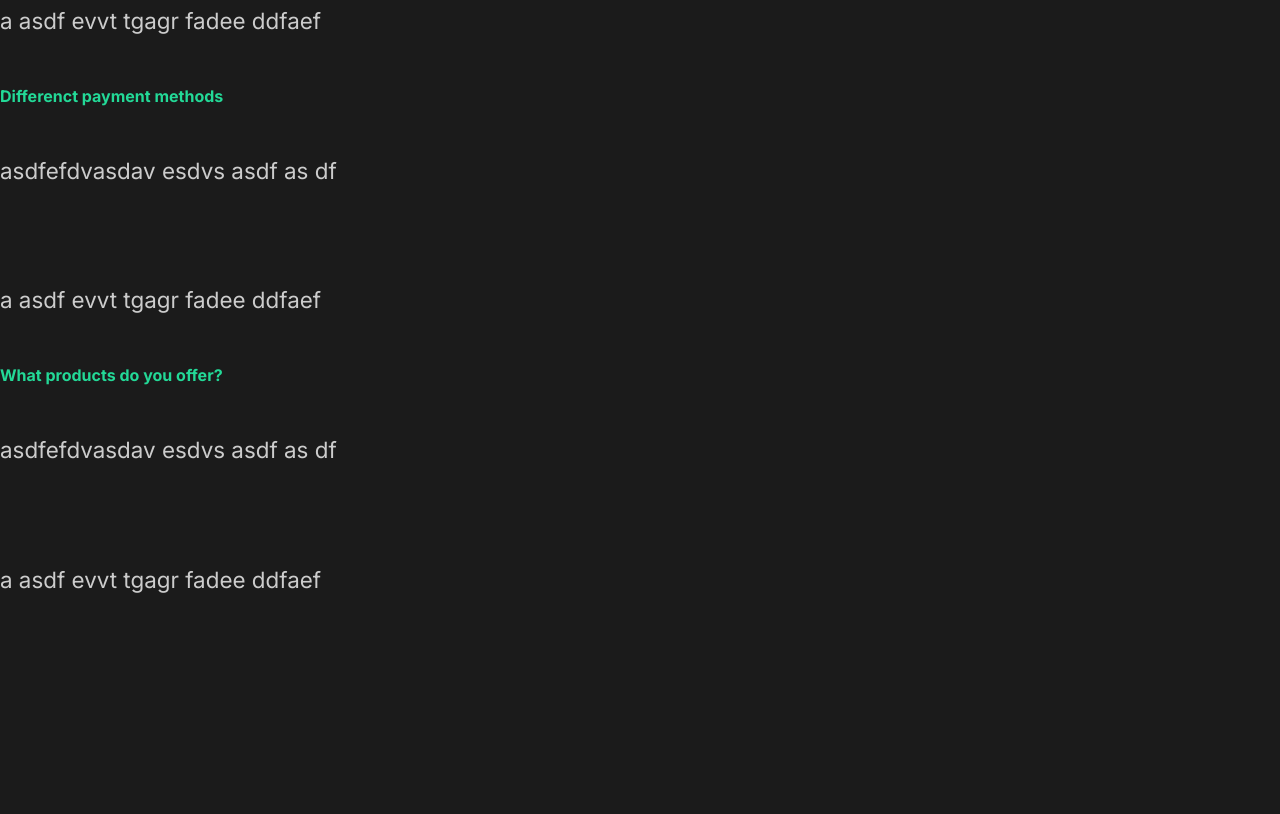
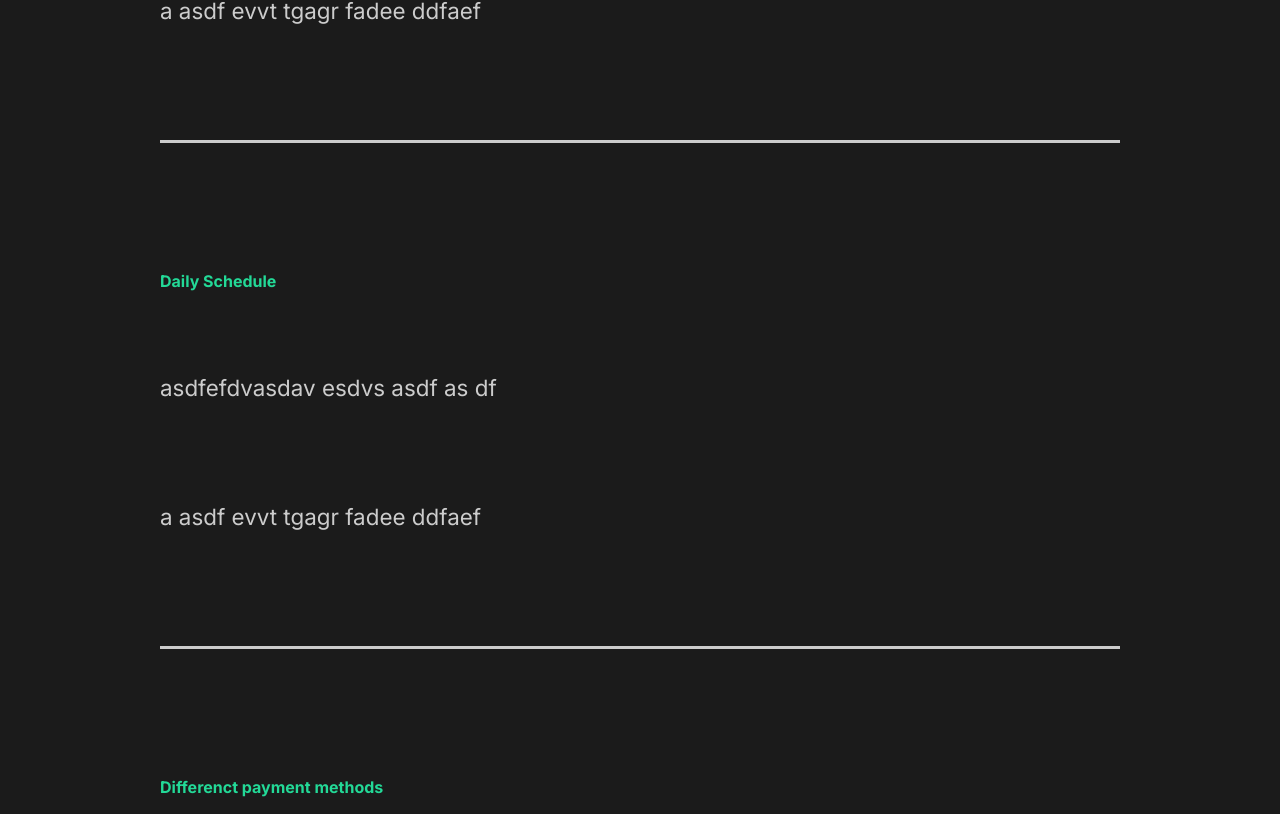
Before and after one commit to programmingwithlevi/capture, a React (Create React App) app: page / in a window 1280 px wide. Shown: the part 2406-3220 px from the top of the page. Before the commit the page ends 3050 px from the top, so only its background shows below. Built offline with nearby package versions, Linux system fonts and the light colour scheme.

Commit message:
7. Styling Faq Section

```diff
--- a/src/components/FaqSection.js
+++ b/src/components/FaqSection.js
@@ -1,8 +1,10 @@
 import React from 'react';
+import styled from 'styled-components';
+import {About} from '../styles';
 
 const FaqSection = () => {
     return(
-        <div className="faq">
+        <Faq>
             <h2>Any Questions? <span>FAQ</span></h2>
             <div className="question">
                 <h4>How do I start?</h4>
@@ -10,6 +12,7 @@
                    <p>asdfefdvasdav esdvs asdf as df</p>
                     <p>a asdf evvt tgagr fadee ddfaef</p>
                 </div>
+                <div className="faq-line"></div>
             </div>
             <div className="question">
                 <h4>Daily Schedule</h4>
@@ -17,6 +20,7 @@
                    <p>asdfefdvasdav esdvs asdf as df</p>
                     <p>a asdf evvt tgagr fadee ddfaef</p>
                 </div>
+                <div className="faq-line"></div>
             </div>
             <div className="question">
                 <h4>Differenct payment methods</h4>
@@ -24,6 +28,7 @@
                    <p>asdfefdvasdav esdvs asdf as df</p>
                     <p>a asdf evvt tgagr fadee ddfaef</p>
                 </div>
+                <div className="faq-line"></div>
             </div>
             <div className="question">
                 <h4>What products do you offer?</h4>
@@ -31,9 +36,37 @@
                    <p>asdfefdvasdav esdvs asdf as df</p>
                     <p>a asdf evvt tgagr fadee ddfaef</p>
                 </div>
+                <div className="faq-line"></div>
             </div>
-        </div>
+        </Faq>
     )
 }
 
+const Faq = styled(About)`
+    display: block;
+    span{
+        display: block;
+    }
+    h2{
+        padding-bottom: 2rem;
+        font-weight: lighter;
+    }
+    .faq-line{
+        background: #cccccc;
+        height: 0.2rem;
+        margin: 2rem 0rem;
+        width: 100%;
+    }
+    .question{
+        padding: 3rem 0rem;
+        cursor: pointer;
+    }
+    .answer{
+        padding: 2rem 0rem;
+        p{
+            padding: 1rem 0 rem;
+        }
+    }
+`;
+
 export default FaqSection;
```
